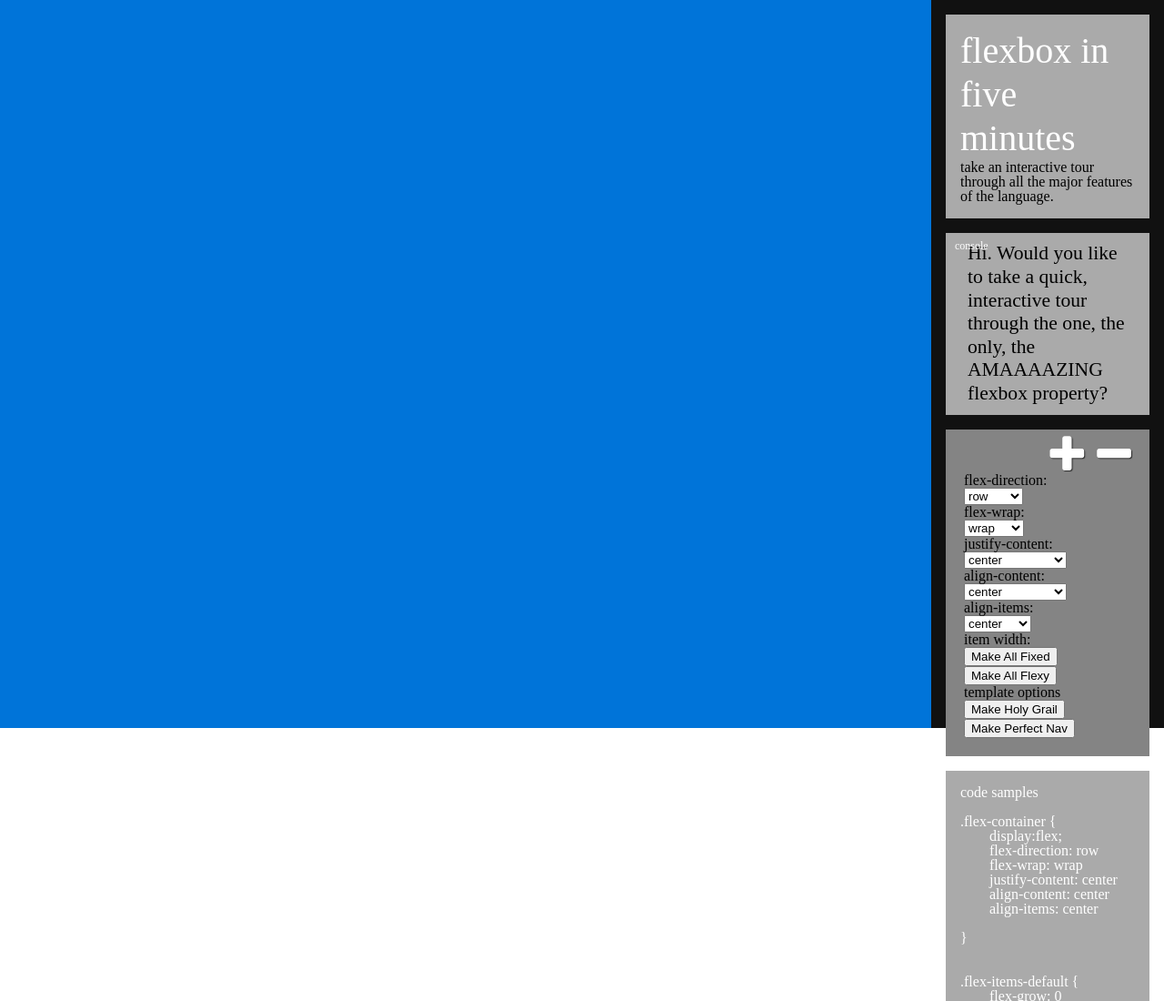
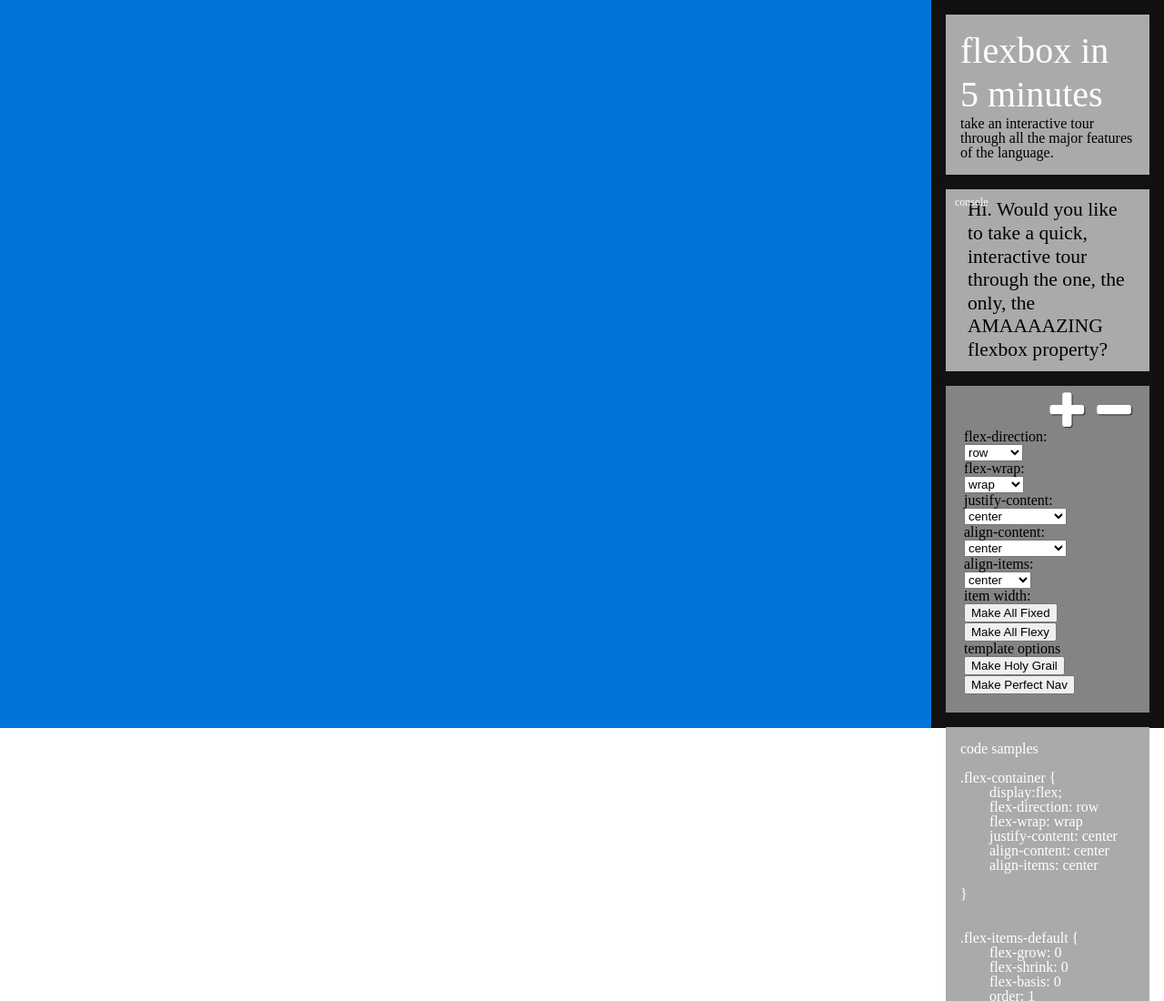
Before and after one commit to brycepj/flexbox, a website: page index.html in a window 1280 px wide. Shown: the top 1100 px of the page at 91% size. Drawn offline with Linux system fonts and the light colour scheme.

Commit message:
last commit: 2014-03-06

```diff
--- a/index.html
+++ b/index.html
@@ -41,7 +41,7 @@
 </div>
 <aside class="sidebar">
     <div class="masthead">
-        <h1 class="site-logo">flexbox in five minutes</h1>
+        <h1 class="site-logo">flexbox in 5 minutes</h1>
 
         <p class="site-desc">take an interactive tour through all the major features of the language.</p>
 
```
